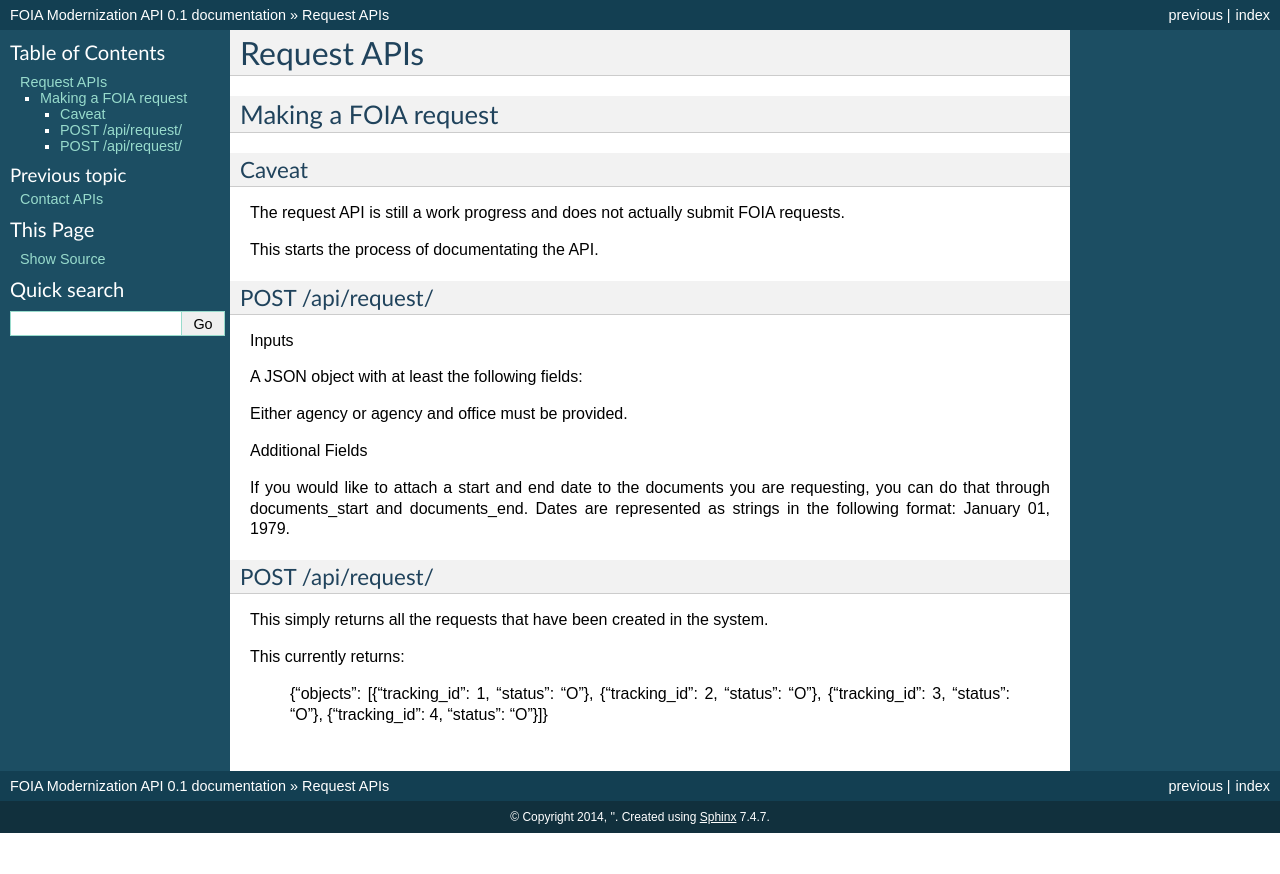
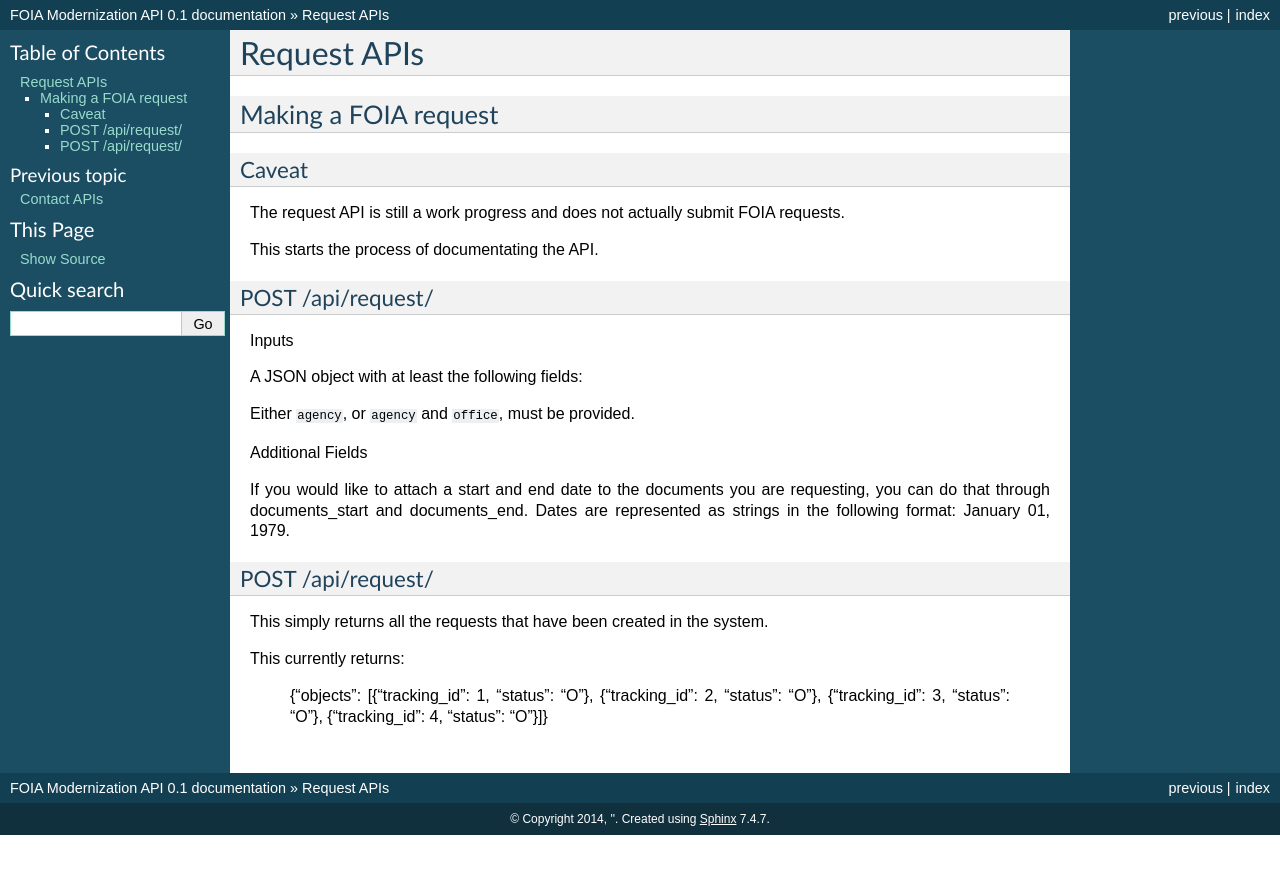
Before and after one commit to 18F/2015-foia-hub, a Sphinx documentation site: the page built from docs/source/request.rst, in a window 1280 px wide. Shown: the top 874 px of the page. Built offline with Sphinx 7.4.7, drawn with Linux system fonts in a browser that asks for light colours.

```diff
--- a/docs/source/request.rst
+++ b/docs/source/request.rst
@@ -38,7 +38,7 @@ A JSON object with at least the following fields:
 | body      | The body of the FOIA request |
 +------------+---------------------------+
 
-Either agency or agency and office must be provided.
+Either ``agency``, or ``agency`` and ``office``, must be provided.
 
 Additional Fields
 
```
